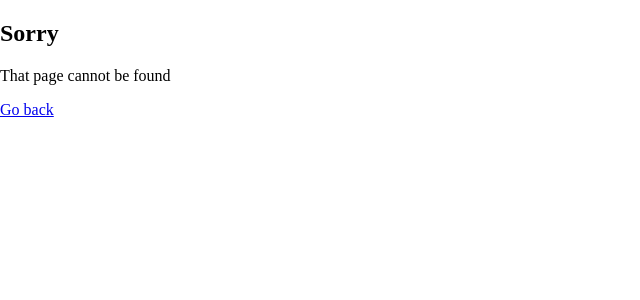
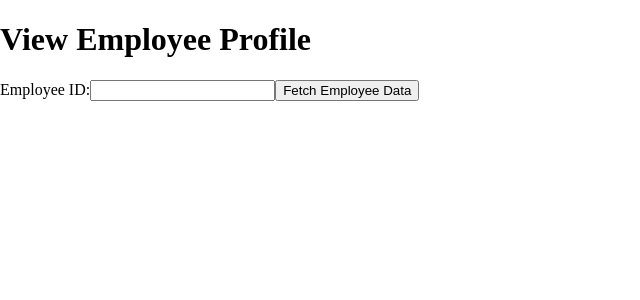
Before and after one commit to marcccsantos/SE-SGH, a React (Vite) app: page /ViewProfile in a window 1280 px wide. Shown: the top 300 px of the page, without its empty margins (0-640 px from the left). Built offline with nearby package versions, Linux system fonts and the light colour scheme; no server answers; sample sign-in values are in the browser's storage.

Commit message:
View Profile w/ image displayed (

```diff
--- a/src/App.jsx
+++ b/src/App.jsx
@@ -6,6 +6,7 @@ import Login from "./pages/login";
 import Forgot from "./pages/forgot";
 import Search from "./pages/search";
 import ViewRecord from "./pages/ViewRecord";
+import ViewProfile from "./pages/ViewProfile";
 import AddRecord from "./pages/AddRecord";
 import AddRecordTest from "./pages/AddRecordTest"; //to be removed
 import NotFound from "./pages/not-found";
@@ -48,6 +49,11 @@ const App = () => {
                             <ViewRecord />
                         </ProtectedRoute>
                     } />
+                    <Route path="/ViewProfile" element={
+                        <ProtectedRoute user={user}>
+                            <ViewProfile />
+                        </ProtectedRoute>
+                    } />
                     <Route path="/AddRecord" element={
                         <ProtectedRoute user={user}>
                             <AddRecord  />
--- a/src/pages/AddRecordTest.jsx
+++ b/src/pages/AddRecordTest.jsx
@@ -33,7 +33,7 @@ const AddRecordTest = () => {
 
     // Upload the image file to Firebase Storage
     try {
-      const storageRef = ref(storage, `employee_picture/${employeeID}_${imageFile.name}`);
+      const storageRef = ref(storage, `employee_picture/${employeeID}`);
       const snapshot = await uploadBytes(storageRef, imageFile);
       const downloadUrl = await getDownloadURL(snapshot.ref);
       setImageUrl(downloadUrl);
--- /dev/null
+++ b/src/pages/ViewProfile.jsx
@@ -0,0 +1,66 @@
+import React, { useState } from 'react';
+import { collection, query, where, getDocs } from 'firebase/firestore';
+import { db, storage, auth } from '../firebase';
+import { ref, getDownloadURL } from 'firebase/storage';
+
+const ViewProfile = () => {
+  const [employeeID, setEmployeeID] = useState('');
+  const [employeeData, setEmployeeData] = useState(null);
+  const [imageUrl, setImageUrl] = useState('');
+
+  const handleFetchData = async () => {
+    const employeesCollection = collection(db, 'employees');
+    const employeeQuery = query(employeesCollection, where('employeeID', '==', parseInt(employeeID, 10)));
+    const employeeSnapshot = await getDocs(employeeQuery);
+
+    if (!employeeSnapshot.empty) {
+      const data = employeeSnapshot.docs[0].data();
+      console.log('Employee data found:', data);
+      setEmployeeData(data);
+
+      // Fetch and set the image URL
+      const imageRef = ref(storage, `employee_picture/${employeeID}`);
+      const downloadUrl = await getDownloadURL(imageRef);
+      setImageUrl(downloadUrl);
+    } else {
+      console.log('Employee not found');
+      setEmployeeData(null);
+      setImageUrl(''); // Reset image URL if employee not found
+    }
+  };
+
+  return (
+    <div>
+      <h1>View Employee Profile</h1>
+      <label>
+        Employee ID:
+        <input
+          type="text"
+          value={employeeID}
+          onChange={(e) => setEmployeeID(e.target.value)}
+          pattern="\d*"
+          title="Please enter only numbers"
+        />
+      </label>
+      <button onClick={handleFetchData}>Fetch Employee Data</button>
+
+      {employeeData && (
+        <div>
+          <h2>Employee Details</h2>
+          <p>Employee ID: {employeeData.employeeID}</p>
+          <p>Last Name: {employeeData.lastName}</p>
+          <p>First Name: {employeeData.firstName}</p>
+
+          {imageUrl && (
+            <div>
+              <h3>Employee Image</h3>
+              <img src={imageUrl} alt={`Employee ${employeeID}`} />
+            </div>
+          )}
+        </div>
+      )}
+    </div>
+  );
+};
+
+export default ViewProfile;
```
